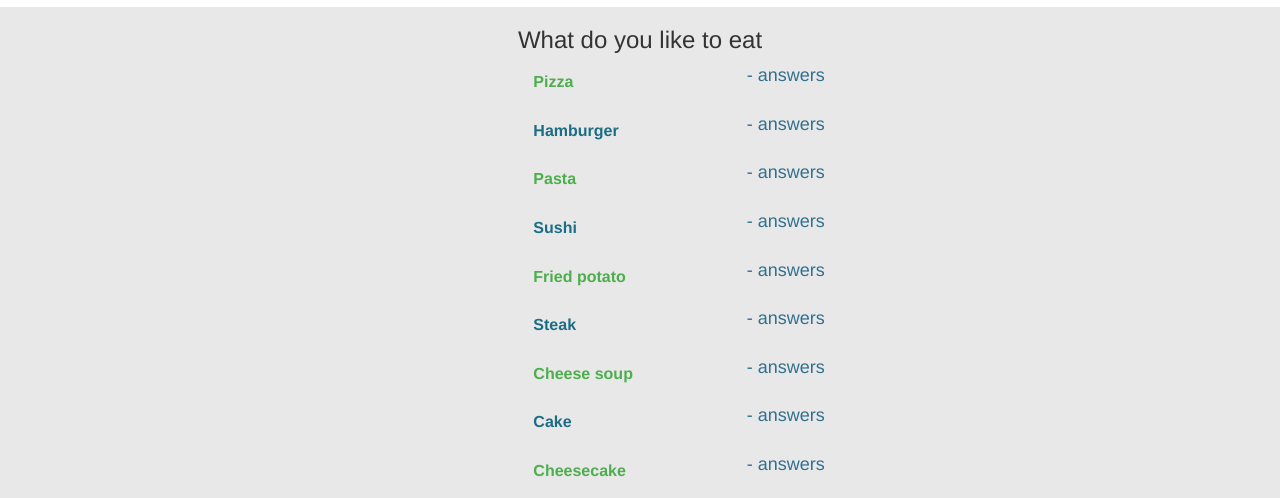
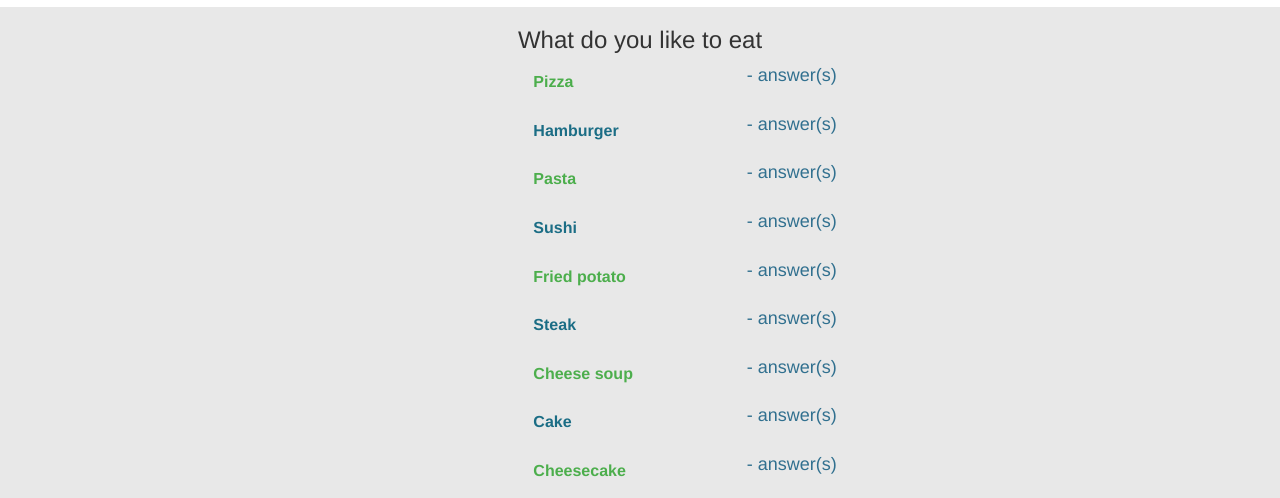
Before and after one commit to Nikitzu/VoteModule, a website: page app/index.html in a window 1280 px wide. Both pictures are taken after a click on the button "Vote or see results". Shown: the part 1273-1771 px from the top of the page. Drawn offline with nearby package versions, Linux system fonts and the light colour scheme; some packages are replaced by stand-ins of ours; a script that the page names is missing.

Commit message:
small fix

```diff
--- a/app/directives/voteDirective/voteDirective.html
+++ b/app/directives/voteDirective/voteDirective.html
@@ -19,7 +19,7 @@
         <div class="resultText col-lg-4 col-md-4 col-sm-4 col-xs-4"
              ng-class="{'glyphicon glyphicon-ok text-success' : checkRightAnswer($index) && rightAnswersExist,
              'glyphicon glyphicon-remove text-danger': !checkRightAnswer($index) && rightAnswersExist, 'text-info': !rightAnswersExist}"
-             ng-hide="isVoting"> - {{result[answer]}} answers
+             ng-hide="isVoting"> - {{result[answer]}} answer(s)
         </div>
     </div>
     <div class="text-center alert-danger col-lg-12 col-md-12 col-sm-12 col-xs-12" ng-if="showErrorMessage">
```
